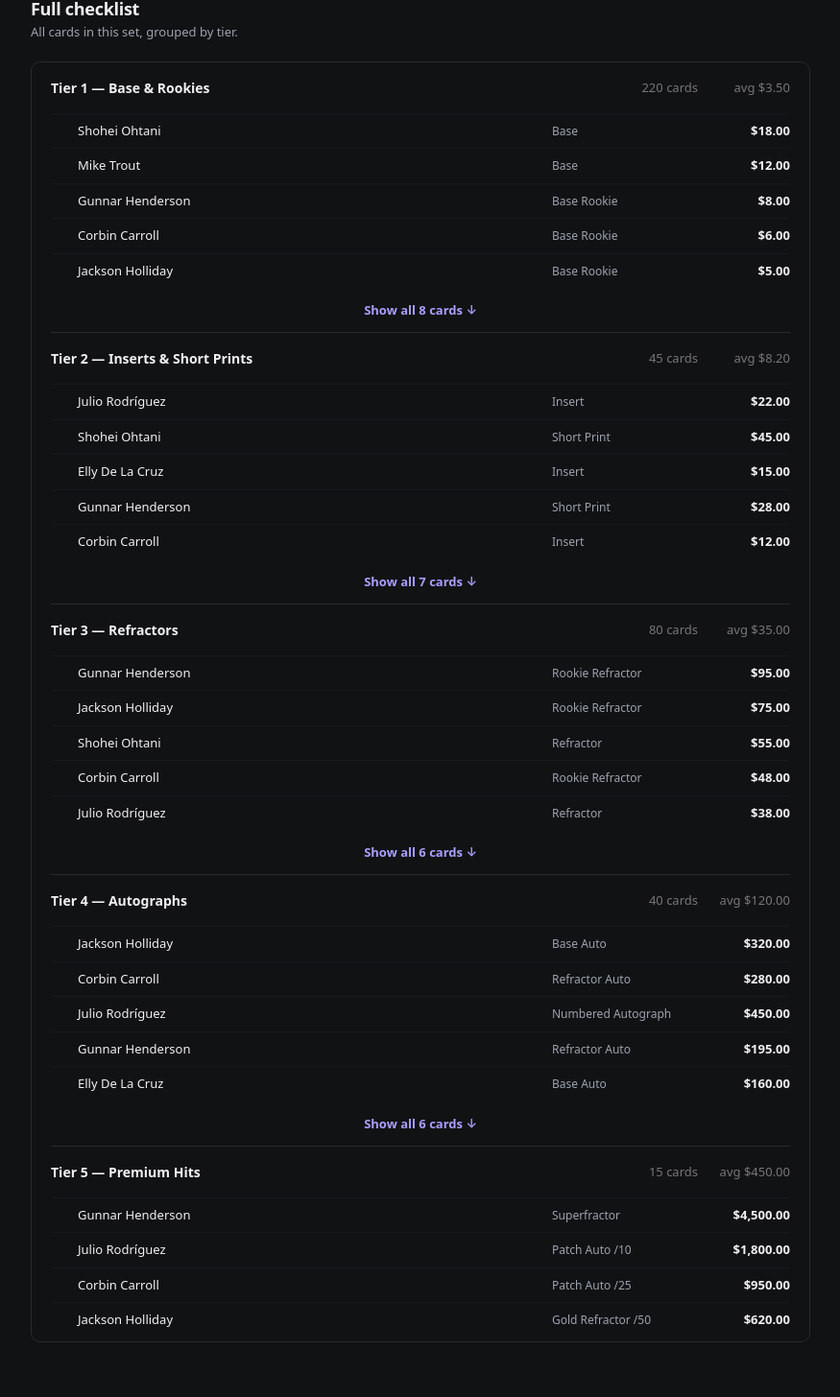
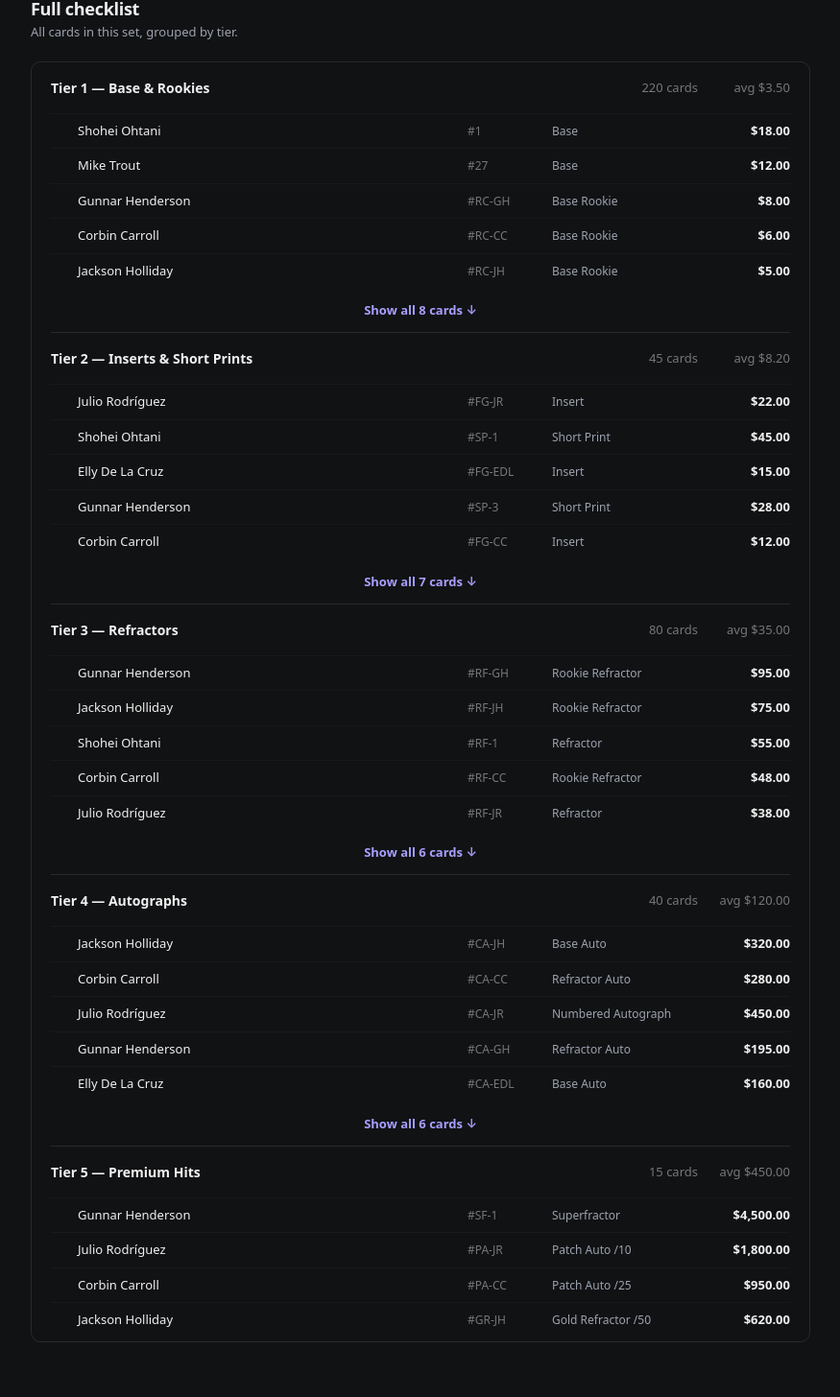
Before and after one commit to Anthem-Media/dir-app, a React (Vite) app: page /box/bowman-2024-hobby in a window 1280 px wide. Shown: the part 1695-3151 px from the top of the page at 96% size, without its empty margins (202-1077 px from the left). Built offline with nearby package versions, Linux system fonts and the light colour scheme.

Commit message:
Add card search within checklist tiers with real-time filtering

```diff
--- a/src/components/ChecklistTier.css
+++ b/src/components/ChecklistTier.css
@@ -47,6 +47,33 @@
   text-align: right;
 }
 
+/* ── Search input ───────────────────────────────────────────────────────── */
+
+.checklist-tier__search-wrapper {
+  padding: 0 0 12px;
+}
+
+.checklist-tier__search {
+  width: 100%;
+  padding: 8px 12px;
+  background: var(--color-background-primary);
+  border: 1px solid var(--color-border);
+  border-radius: 6px;
+  font-size: 13px;
+  font-family: var(--font-sans);
+  color: var(--color-text-primary);
+  outline: none;
+  transition: border-color 0.12s ease;
+}
+
+.checklist-tier__search::placeholder {
+  color: var(--color-text-secondary);
+}
+
+.checklist-tier__search:focus {
+  border-color: var(--color-accent);
+}
+
 /* ── Card list ───────────────────────────────────────────────────────────── */
 
 .checklist-tier__body {
@@ -67,10 +94,24 @@
   color: var(--color-text-primary);
 }
 
+.checklist-tier__card-number {
+  font-size: 12px;
+  color: var(--color-text-secondary);
+  min-width: 72px;
+}
+
 .checklist-tier__card-category {
   font-size: 12px;
   color: var(--color-text-muted);
   min-width: 160px;
+}
+
+/* Empty search state */
+.checklist-tier__empty {
+  padding: 12px 0 12px 28px;
+  font-size: 13px;
+  color: var(--color-text-secondary);
+  border-top: 1px solid var(--color-bg-subtle);
 }
 
 .checklist-tier__card-value {
--- a/src/components/ChecklistTier.jsx
+++ b/src/components/ChecklistTier.jsx
@@ -2,37 +2,48 @@
  * ChecklistTier
  *
  * Renders one tier of the box checklist. Shows the first 5 cards by default.
- * A toggle button at the bottom expands the tier to reveal all cards, or
- * collapses back to 5.
+ * When expanded, shows a search input and all cards (or filtered results).
  *
- * Purely presentational — no internal state. Expand/collapse state lives in
- * BoxProfilePage so that the page can manage all tiers from one place (e.g.
- * "collapse all" or deep-linking to an expanded tier in the future). This
- * component is a controlled component driven entirely by props.
+ * Purely presentational — no internal state. All behavior is driven by props:
+ * expand/collapse state, search query, and their callbacks all live in
+ * BoxProfilePage so this component stays fully controlled and predictable.
  *
- * @param {object}   tier         - Tier data object from the hook
- * @param {boolean}  isExpanded   - Whether this tier is currently expanded
- * @param {function} onToggle     - Called when the user clicks the toggle button
+ * @param {object}   tier           - Tier data object from the hook
+ * @param {boolean}  isExpanded     - Whether this tier is currently expanded
+ * @param {function} onToggle       - Called when the user clicks the expand/collapse button
+ * @param {string}   searchQuery    - Current search string for this tier (empty when collapsed)
+ * @param {function} onSearchChange - Called with the new query string on every keystroke
  */
 
+import { filterCardsByQuery } from '../utils/checklistUtils';
 import { formatCurrency } from '../utils/formatters';
 import './ChecklistTier.css';
 
 // How many cards to show before the "Show all" button appears.
 const COLLAPSED_CARD_LIMIT = 5;
 
-export function ChecklistTier({ tier, isExpanded, onToggle }) {
+export function ChecklistTier({ tier, isExpanded, onToggle, searchQuery, onSearchChange }) {
   const { label, cardCount, avgValue, cards } = tier;
 
-  // Slice to the first 5 cards when collapsed; show all when expanded.
-  const visibleCards = isExpanded ? cards : cards.slice(0, COLLAPSED_CARD_LIMIT);
+  // Apply the search filter first (no-op when query is blank).
+  const filteredCards = filterCardsByQuery(cards, searchQuery);
 
-  // Only render the toggle button if there are more cards than the limit.
+  // When a search query is active, lift the 5-card limit — the user is explicitly
+  // looking for something and hiding results would be confusing. The limit only
+  // applies when browsing with no query. Because the search input is only rendered
+  // when expanded, and the page resets the query on collapse, searchQuery is always
+  // empty when collapsed — so the slice always applies in the collapsed case.
+  const visibleCards = isExpanded
+    ? filteredCards
+    : filteredCards.slice(0, COLLAPSED_CARD_LIMIT);
+
+  // Toggle button appears only when the unfiltered card count exceeds the limit.
+  // It reflects the total count of the tier, not the current filtered count.
   const showToggle = cards.length > COLLAPSED_CARD_LIMIT;
 
   return (
     <div className="checklist-tier">
-      {/* Tier header — always visible, display only (not a button) */}
+      {/* Tier header — always visible, display only (not interactive) */}
       <div className="checklist-tier__header">
         <span className="checklist-tier__label">{label}</span>
         <span className="checklist-tier__meta">
@@ -41,17 +52,38 @@ export function ChecklistTier({ tier, isExpanded, onToggle }) {
         </span>
       </div>
 
-      {/* Card list — always visible, sliced based on expanded state */}
+      {/* Search input — only in the DOM when the tier is expanded */}
+      {isExpanded && (
+        <div className="checklist-tier__search-wrapper">
+          <input
+            className="checklist-tier__search"
+            type="text"
+            placeholder="Search players or card numbers..."
+            value={searchQuery}
+            onChange={(e) => onSearchChange(e.target.value)}
+          />
+        </div>
+      )}
+
+      {/* Card list */}
       <div className="checklist-tier__body">
-        {visibleCards.map((card) => (
+        {visibleCards.length > 0 ? (
+          visibleCards.map((card) => (
             <div key={card.id} className="checklist-tier__card-row">
               <span className="checklist-tier__card-name">{card.name}</span>
+              <span className="checklist-tier__card-number">{card.number}</span>
               <span className="checklist-tier__card-category">{card.category}</span>
               <span className="checklist-tier__card-value">
                 {card.value !== null ? formatCurrency(card.value) : ''}
               </span>
             </div>
-        ))}
+          ))
+        ) : (
+          /* Empty state — only reachable when expanded with an active search query */
+          isExpanded && (
+            <p className="checklist-tier__empty">No cards match your search.</p>
+          )
+        )}
       </div>
 
       {/* Toggle button — only rendered when the tier has more than 5 cards */}
--- a/src/pages/BoxProfilePage.jsx
+++ b/src/pages/BoxProfilePage.jsx
@@ -55,12 +55,16 @@ export function BoxProfilePage() {
   // specific format); the tier tab is not — it's a navigational detail within the page.
   const [activeTierTab, setActiveTierTab] = useState('base');
 
-  // Tracks which checklist tiers are expanded (showing all cards vs. the first 5).
-  // Lives here — not inside ChecklistTier — so the page controls all tiers from one
-  // place. This also keeps ChecklistTier a simple controlled component with no state.
+  // All checklist tier state (expand and search) lives here — not inside ChecklistTier.
+  // Keeping it at the page level makes ChecklistTier a fully controlled component with
+  // no state of its own, and lets the page coordinate related actions (e.g. clearing
+  // a tier's search query when the user collapses it).
   const [expandedTiers, setExpandedTiers] = useState(new Set());
+  // Search queries keyed by tier ID. Missing keys are treated as empty strings.
+  const [tierSearchQueries, setTierSearchQueries] = useState({});
 
   function handleTierToggle(tierId) {
+    const isCurrentlyExpanded = expandedTiers.has(tierId);
     setExpandedTiers((prev) => {
       const next = new Set(prev);
       if (next.has(tierId)) {
@@ -70,6 +74,14 @@ export function BoxProfilePage() {
       }
       return next;
     });
+    // Clear this tier's search query when collapsing so re-expanding starts fresh.
+    if (isCurrentlyExpanded) {
+      setTierSearchQueries((prev) => ({ ...prev, [tierId]: '' }));
+    }
+  }
+
+  function handleTierSearchChange(tierId, query) {
+    setTierSearchQueries((prev) => ({ ...prev, [tierId]: query }));
   }
 
   const { box, topChases, priceHistory, checklistTiers, isLoading, error } =
@@ -227,6 +239,8 @@ export function BoxProfilePage() {
               tier={tier}
               isExpanded={expandedTiers.has(tier.id)}
               onToggle={() => handleTierToggle(tier.id)}
+              searchQuery={tierSearchQueries[tier.id] || ''}
+              onSearchChange={(query) => handleTierSearchChange(tier.id, query)}
             />
           ))}
         </div>
--- a/src/utils/boxProfileMockData.js
+++ b/src/utils/boxProfileMockData.js
@@ -119,6 +119,8 @@ export const MOCK_PRICE_HISTORY = [
 // the individual cards that appear in the checklist.
 // Tier 1-4 have more than 5 cards so the expand/collapse button appears.
 // Tier 5 has 4 cards (≤ 5) to demonstrate that the button is correctly absent.
+// Each card has a `number` field (card number from the set) so card-number search works.
+// In the real schema these fields are `player_name` and `card_number`.
 export const MOCK_CHECKLIST_TIERS = [
   {
     id: 'tier-1',
@@ -126,14 +128,14 @@ export const MOCK_CHECKLIST_TIERS = [
     cardCount: 220,
     avgValue: 3.5,
     cards: [
-      { id: 'c1-001', name: 'Shohei Ohtani',       category: 'Base',         value: 18 },
-      { id: 'c1-002', name: 'Mike Trout',           category: 'Base',         value: 12 },
-      { id: 'c1-003', name: 'Gunnar Henderson',     category: 'Base Rookie',  value: 8  },
-      { id: 'c1-004', name: 'Corbin Carroll',       category: 'Base Rookie',  value: 6  },
-      { id: 'c1-005', name: 'Jackson Holliday',     category: 'Base Rookie',  value: 5  },
-      { id: 'c1-006', name: 'Julio Rodríguez',      category: 'Base',         value: 9  },
-      { id: 'c1-007', name: 'Elly De La Cruz',      category: 'Base Rookie',  value: 7  },
-      { id: 'c1-008', name: 'Adley Rutschman',      category: 'Base',         value: 4  },
+      { id: 'c1-001', name: 'Shohei Ohtani',       number: '#1',       category: 'Base',         value: 18 },
+      { id: 'c1-002', name: 'Mike Trout',           number: '#27',      category: 'Base',         value: 12 },
+      { id: 'c1-003', name: 'Gunnar Henderson',     number: '#RC-GH',   category: 'Base Rookie',  value: 8  },
+      { id: 'c1-004', name: 'Corbin Carroll',       number: '#RC-CC',   category: 'Base Rookie',  value: 6  },
+      { id: 'c1-005', name: 'Jackson Holliday',     number: '#RC-JH',   category: 'Base Rookie',  value: 5  },
+      { id: 'c1-006', name: 'Julio Rodríguez',      number: '#RC-JR',   category: 'Base',         value: 9  },
+      { id: 'c1-007', name: 'Elly De La Cruz',      number: '#RC-EDL',  category: 'Base Rookie',  value: 7  },
+      { id: 'c1-008', name: 'Adley Rutschman',      number: '#RC-AR',   category: 'Base',         value: 4  },
     ],
   },
   {
@@ -142,13 +144,13 @@ export const MOCK_CHECKLIST_TIERS = [
     cardCount: 45,
     avgValue: 8.2,
     cards: [
-      { id: 'c2-001', name: 'Julio Rodríguez',      category: 'Insert',       value: 22 },
-      { id: 'c2-002', name: 'Shohei Ohtani',        category: 'Short Print',  value: 45 },
-      { id: 'c2-003', name: 'Elly De La Cruz',      category: 'Insert',       value: 15 },
-      { id: 'c2-004', name: 'Gunnar Henderson',     category: 'Short Print',  value: 28 },
-      { id: 'c2-005', name: 'Corbin Carroll',       category: 'Insert',       value: 12 },
-      { id: 'c2-006', name: 'Jackson Holliday',     category: 'Insert',       value: 10 },
-      { id: 'c2-007', name: 'Mike Trout',           category: 'Short Print',  value: 32 },
+      { id: 'c2-001', name: 'Julio Rodríguez',      number: '#FG-JR',   category: 'Insert',       value: 22 },
+      { id: 'c2-002', name: 'Shohei Ohtani',        number: '#SP-1',    category: 'Short Print',  value: 45 },
+      { id: 'c2-003', name: 'Elly De La Cruz',      number: '#FG-EDL',  category: 'Insert',       value: 15 },
+      { id: 'c2-004', name: 'Gunnar Henderson',     number: '#SP-3',    category: 'Short Print',  value: 28 },
+      { id: 'c2-005', name: 'Corbin Carroll',       number: '#FG-CC',   category: 'Insert',       value: 12 },
+      { id: 'c2-006', name: 'Jackson Holliday',     number: '#FG-JH',   category: 'Insert',       value: 10 },
+      { id: 'c2-007', name: 'Mike Trout',           number: '#SP-7',    category: 'Short Print',  value: 32 },
     ],
   },
   {
@@ -157,12 +159,12 @@ export const MOCK_CHECKLIST_TIERS = [
     cardCount: 80,
     avgValue: 35,
     cards: [
-      { id: 'c3-001', name: 'Gunnar Henderson',     category: 'Rookie Refractor',  value: 95  },
-      { id: 'c3-002', name: 'Jackson Holliday',     category: 'Rookie Refractor',  value: 75  },
-      { id: 'c3-003', name: 'Shohei Ohtani',        category: 'Refractor',         value: 55  },
-      { id: 'c3-004', name: 'Corbin Carroll',       category: 'Rookie Refractor',  value: 48  },
-      { id: 'c3-005', name: 'Julio Rodríguez',      category: 'Refractor',         value: 38  },
-      { id: 'c3-006', name: 'Elly De La Cruz',      category: 'Rookie Refractor',  value: 42  },
+      { id: 'c3-001', name: 'Gunnar Henderson',     number: '#RF-GH',   category: 'Rookie Refractor',  value: 95  },
+      { id: 'c3-002', name: 'Jackson Holliday',     number: '#RF-JH',   category: 'Rookie Refractor',  value: 75  },
+      { id: 'c3-003', name: 'Shohei Ohtani',        number: '#RF-1',    category: 'Refractor',         value: 55  },
+      { id: 'c3-004', name: 'Corbin Carroll',       number: '#RF-CC',   category: 'Rookie Refractor',  value: 48  },
+      { id: 'c3-005', name: 'Julio Rodríguez',      number: '#RF-JR',   category: 'Refractor',         value: 38  },
+      { id: 'c3-006', name: 'Elly De La Cruz',      number: '#RF-EDL',  category: 'Rookie Refractor',  value: 42  },
     ],
   },
   {
@@ -171,12 +173,12 @@ export const MOCK_CHECKLIST_TIERS = [
     cardCount: 40,
     avgValue: 120,
     cards: [
-      { id: 'c4-001', name: 'Jackson Holliday',     category: 'Base Auto',          value: 320 },
-      { id: 'c4-002', name: 'Corbin Carroll',       category: 'Refractor Auto',     value: 280 },
-      { id: 'c4-003', name: 'Julio Rodríguez',      category: 'Numbered Autograph', value: 450 },
-      { id: 'c4-004', name: 'Gunnar Henderson',     category: 'Refractor Auto',     value: 195 },
-      { id: 'c4-005', name: 'Elly De La Cruz',      category: 'Base Auto',          value: 160 },
-      { id: 'c4-006', name: 'Adley Rutschman',      category: 'Base Auto',          value: 85  },
+      { id: 'c4-001', name: 'Jackson Holliday',     number: '#CA-JH',   category: 'Base Auto',          value: 320 },
+      { id: 'c4-002', name: 'Corbin Carroll',       number: '#CA-CC',   category: 'Refractor Auto',     value: 280 },
+      { id: 'c4-003', name: 'Julio Rodríguez',      number: '#CA-JR',   category: 'Numbered Autograph', value: 450 },
+      { id: 'c4-004', name: 'Gunnar Henderson',     number: '#CA-GH',   category: 'Refractor Auto',     value: 195 },
+      { id: 'c4-005', name: 'Elly De La Cruz',      number: '#CA-EDL',  category: 'Base Auto',          value: 160 },
+      { id: 'c4-006', name: 'Adley Rutschman',      number: '#CA-AR',   category: 'Base Auto',          value: 85  },
     ],
   },
   {
@@ -186,10 +188,10 @@ export const MOCK_CHECKLIST_TIERS = [
     cardCount: 15,
     avgValue: 450,
     cards: [
-      { id: 'c5-001', name: 'Gunnar Henderson',     category: 'Superfractor',       value: 4500 },
-      { id: 'c5-002', name: 'Julio Rodríguez',      category: 'Patch Auto /10',     value: 1800 },
-      { id: 'c5-003', name: 'Corbin Carroll',       category: 'Patch Auto /25',     value: 950  },
-      { id: 'c5-004', name: 'Jackson Holliday',     category: 'Gold Refractor /50', value: 620  },
+      { id: 'c5-001', name: 'Gunnar Henderson',     number: '#SF-1',    category: 'Superfractor',       value: 4500 },
+      { id: 'c5-002', name: 'Julio Rodríguez',      number: '#PA-JR',   category: 'Patch Auto /10',     value: 1800 },
+      { id: 'c5-003', name: 'Corbin Carroll',       number: '#PA-CC',   category: 'Patch Auto /25',     value: 950  },
+      { id: 'c5-004', name: 'Jackson Holliday',     number: '#GR-JH',   category: 'Gold Refractor /50', value: 620  },
     ],
   },
 ];
--- /dev/null
+++ b/src/utils/checklistUtils.js
@@ -0,0 +1,31 @@
+/**
+ * Checklist utility functions.
+ * All filter/search logic for the checklist lives here — never inline in a component.
+ */
+
+/**
+ * filterCardsByQuery
+ *
+ * Filters a tier's card array against a search query string.
+ * Searches the card's player name (`name` field) and card number (`number` field).
+ * Both fields are optional — a card missing either field simply won't match on that field.
+ * Case-insensitive. Returns the full array unchanged if the query is empty or whitespace.
+ *
+ * Note: when wired to real API data, `name` maps to `player_name` and
+ * `number` maps to `card_number` in the database schema.
+ *
+ * @param {Array<{name?: string, number?: string}>} cards - Card objects from the checklist tier
+ * @param {string} query - Search string typed by the user
+ * @returns {Array} Filtered array — same reference as input if query is blank
+ */
+export function filterCardsByQuery(cards, query) {
+  const trimmed = query.trim();
+  if (!trimmed) return cards;
+
+  const lower = trimmed.toLowerCase();
+  return cards.filter((card) => {
+    const nameMatch   = card.name?.toLowerCase().includes(lower)   ?? false;
+    const numberMatch = card.number?.toLowerCase().includes(lower) ?? false;
+    return nameMatch || numberMatch;
+  });
+}
```
Lines whose indentation alone changed are shown as unchanged.
